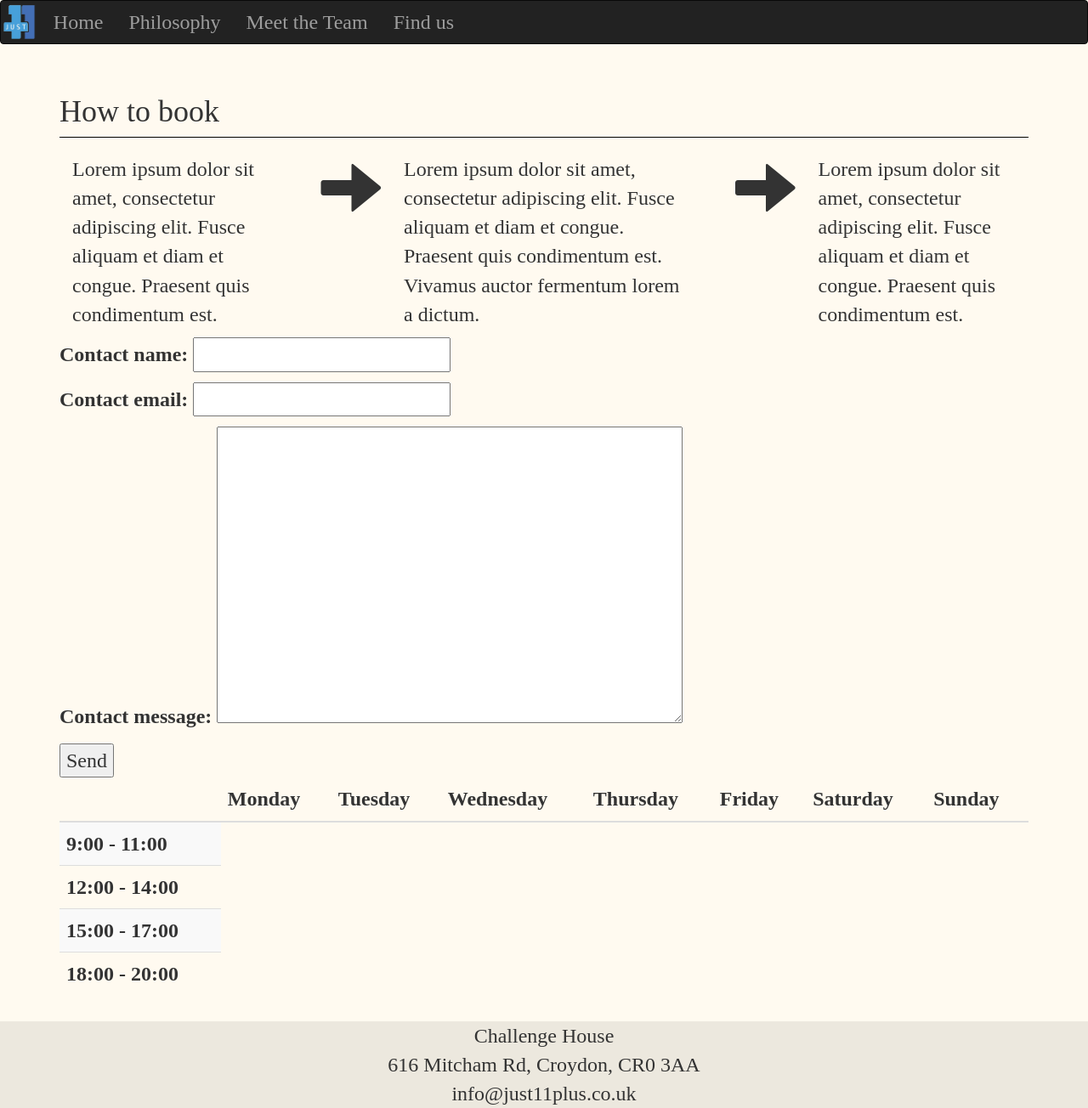
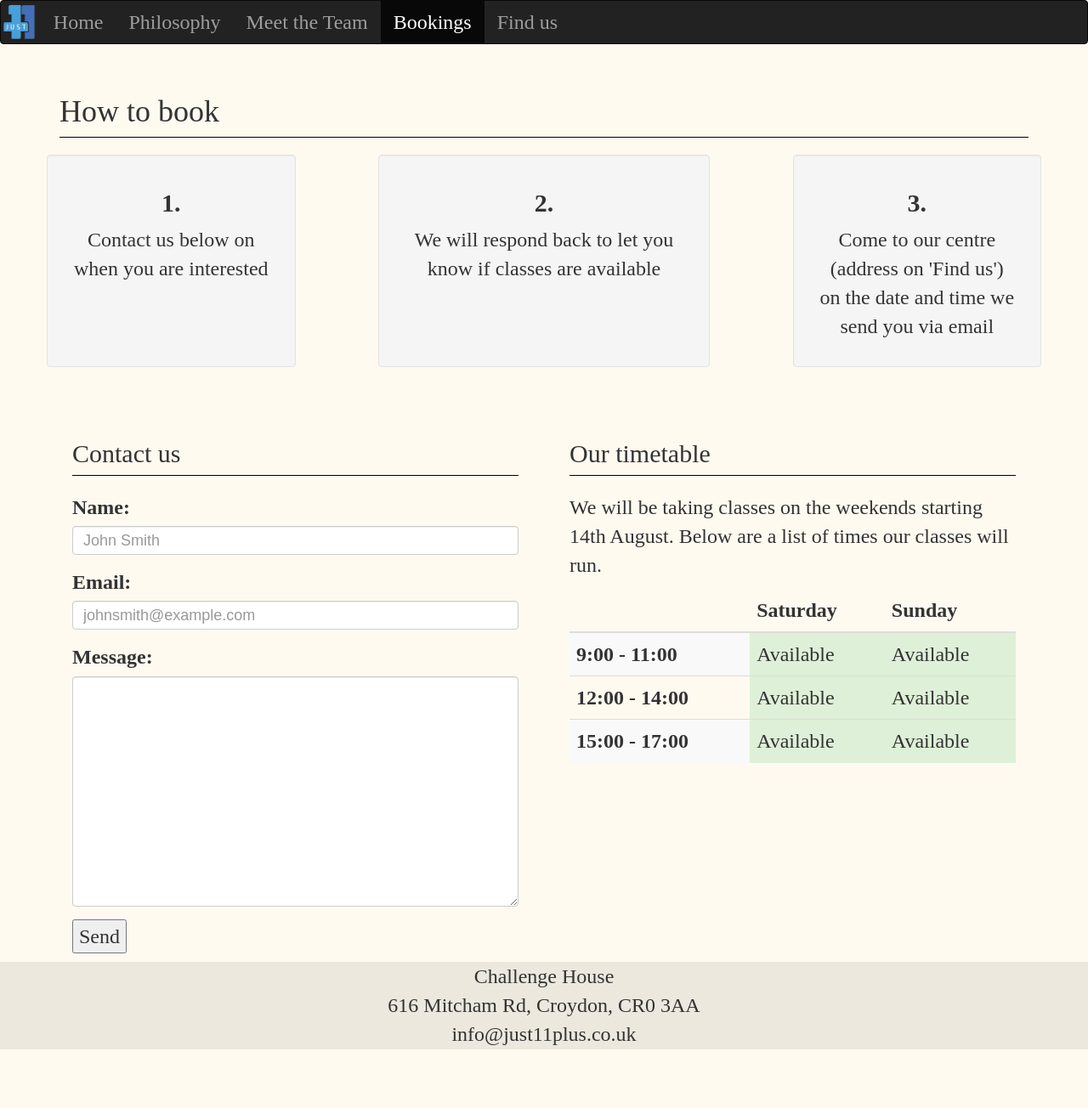
Before and after one commit to vognam/tuition_site, a Django app: page /bookings in a window 1280 px wide. Shown: the whole page at 85% size. After the commit the page ends 1235 px from the top, so only its background shows below. Run offline with Django 3.2, Linux system fonts and the light colour scheme; lists and menus that the app fills with data are empty; some libraries are stand-ins or nearby versions; some web fonts are replaced.

Commit message:
bookings finished + google analytics

```diff
--- a/home/forms.py
+++ b/home/forms.py
@@ -2,9 +2,9 @@ from django import forms
 
 
 class ContactForm(forms.Form):
-    contact_name = forms.CharField(required=True)
-    contact_email = forms.EmailField(required=True)
+    contact_name = forms.CharField(widget=forms.TextInput(attrs={'class': 'form-control', 'placeholder': 'John Smith'}), required=True)
+    contact_email = forms.EmailField(widget=forms.TextInput(attrs={'class': 'form-control', 'placeholder': 'johnsmith@example.com'}), required=True)
     contact_message = forms.CharField(
         required=True,
-        widget=forms.Textarea
+        widget=forms.Textarea(attrs={'class': 'form-control'})
     )
--- a/home/static/home/custom.css
+++ b/home/static/home/custom.css
@@ -35,8 +35,8 @@ div[class^='col-']{
     padding-left:30px;
 }
 
-span.glyphicon-arrow-right{
-    font-size: 3em;
+span.glyphicon-arrow-right .glyphicon-arrow-down{
+    font-size: 2em;
 }
 
 /*
@@ -85,3 +85,8 @@ span.glyphicon-arrow-right{
 .footer {
     background-color: lightskyblue;
 }
+
+.form-control {
+    font-size: 18px;
+    font-family: sans-serif;
+}
--- a/home/templates/home/base.html
+++ b/home/templates/home/base.html
@@ -9,6 +9,17 @@
     <meta name="google-site-verification" content="0qmrHxUpfoefvrb9fUEsxudAFfpnovfMgUO1j--T0Eg" />
 
     <link href="https://fonts.googleapis.com/css?family=Bellefair" rel="stylesheet">
+
+    <script>
+      (function(i,s,o,g,r,a,m){i['GoogleAnalyticsObject']=r;i[r]=i[r]||function(){
+      (i[r].q=i[r].q||[]).push(arguments)},i[r].l=1*new Date();a=s.createElement(o),
+      m=s.getElementsByTagName(o)[0];a.async=1;a.src=g;m.parentNode.insertBefore(a,m)
+      })(window,document,'script','https://www.google-analytics.com/analytics.js','ga');
+
+      ga('create', 'UA-102321299-1', 'auto');
+      ga('send', 'pageview');
+
+    </script>
 
     <script src="{% static 'home/jquery.js' %}"></script>
     <link rel="stylesheet" type="text/css" href="{% static 'home/bootstrap.css' %}">
@@ -44,7 +55,7 @@
         <li class="{% if nbar == 'philosophy' %}active{% endif %}"><a href="{% url 'philosophy' %}">Philosophy</a></li>
         <li class="{% if nbar == 'meettheteam' %}active{% endif %}"><a href={%  url 'meettheteam' %}>Meet the Team</a></li>
         <!--<li class="{% if nbar == 'pricing' %}active{% endif %}"><a href="{% url 'pricing' %}">Pricing</a></li>-->
-        <!--<li class="{% if nbar == 'bookings' %}active{% endif %}"><a href="{% url 'bookings' %}">Bookings</a></li>-->
+        <li class="{% if nbar == 'bookings' %}active{% endif %}"><a href="{% url 'bookings' %}">Bookings</a></li>
         <!--<li class="{% if nbar == 'whatis11plus' %}active{% endif %}"><a href="{% url 'whatis11plus' %}">What is 11+</a></li>-->
         <li class="{% if nbar == 'findus' %}active{% endif %}"><a href="{% url 'findus' %}">Find us</a></li>
         <!--<li class="{% if nbar == 'testimonials' %}active{% endif %}"><a href="{% url 'testimonials' %}">Testimonials</a></li>-->
--- a/home/templates/home/bookings.html
+++ b/home/templates/home/bookings.html
@@ -9,45 +9,58 @@
 {% block body %}
     <div class="container">
         <h1 class="page-header">How to book</h1>
-        <div class="row">
-            <div class="col-sm-3">
-                <p>Lorem ipsum dolor sit amet, consectetur adipiscing elit. Fusce aliquam et diam et congue. Praesent quis condimentum est.  </p>
+        <div class="row text-center vertical-center">
+            <div class="col-sm-3 well">
+                <h2><strong>1.</strong></h2>
+                <p>Contact us below on when you are interested</p>
+                <br><br>
             </div>
-            <div class="col-sm-1">
-                <span class="glyphicon glyphicon-arrow-right"></span>
+            <div class="col-sm-1"></div>
+            <div class="col-sm-4 well">
+                <h2><strong>2.</strong></h2>
+                <p>We will respond back to let you know if classes are available</p>
+                <br>
+                <br>
             </div>
-            <div class="col-sm-4">
-                <p>Lorem ipsum dolor sit amet, consectetur adipiscing elit. Fusce aliquam et diam et congue. Praesent quis condimentum est. Vivamus auctor fermentum lorem a dictum. </p>
-            </div>
-            <div class="col-sm-1">
-                <span class="glyphicon glyphicon-arrow-right"></span>
-            </div>
-            <div class="col-sm-3">
-                <p>Lorem ipsum dolor sit amet, consectetur adipiscing elit. Fusce aliquam et diam et congue. Praesent quis condimentum est.  </p>
+            <div class="col-sm-1"></div>
+            <div class="col-sm-3 well">
+                <h2><strong>3.</strong></h2>
+                <p>Come to our centre (address on 'Find us') on the date and time we send you via email</p>
             </div>
         </div>
     </div>
 
     <div class="container">
+        <div class="row">
+            <div class="col-xs-12 col-sm-6">
+                <h2 class="page-header">Contact us</h2>
                 <form method="post">
                     {% csrf_token %}
-            {{ form.as_p }}
+                    <div class="form-group">
+                        <label for="John Smith">Name: </label>
+                        {{ form.contact_name }}
+                    </div>
+                    <div class="form-group">
+                        <label for="JohnSmith@example.com">Email: </label>
+                        {{ form.contact_email }}
+                    </div>
+                    <div class="form-group">
+                        <label for="Message">Message: </label>
+                        {{ form.contact_message }}
+                    </div>
                     <div class="form-actions">
                         <button type="submit">Send</button>
                     </div>
                 </form>
             </div>
 
-    <div class="container">
+            <div class="col-xs-12 col-sm-6">
+                <h2 class="page-header">Our timetable</h2>
+                <p>We will be taking classes on the weekends starting 14th August. Below are a list of times our classes will run.</p>
                 <table class="table table-striped table-responsive">
                     <thead>
                         <tr>
                             <th></th>
-                    <th>Monday</th>
-                    <th>Tuesday</th>
-                    <th>Wednesday</th>
-                    <th>Thursday</th>
-                    <th>Friday</th>
                             <th>Saturday</th>
                             <th>Sunday</th>
                         </tr>
@@ -55,17 +68,22 @@
                     <tbody>
                         <tr>
                             <th>9:00 - 11:00</th>
+                            <td class="success">Available</td>
+                            <td class="success">Available</td>
                         </tr>
                         <tr>
                             <th>12:00 - 14:00</th>
+                            <td class="success">Available</td>
+                            <td class="success">Available</td>
                         </tr>
                         <tr>
                             <th>15:00 - 17:00</th>
-                </tr>
-                <tr>
-                    <th>18:00 - 20:00</th>
+                            <td class="success">Available</td>
+                            <td class="success">Available</td>
                         </tr>
                     </tbody>
                 </table>
             </div>
+        </div>
+    </div>
 {% endblock %}
--- a/home/views.py
+++ b/home/views.py
@@ -1,6 +1,7 @@
 # -*- coding: utf-8 -*-
 from __future__ import unicode_literals
 
+import smtplib
 from django.shortcuts import render, redirect
 from .forms import ContactForm
 from django.core.mail import send_mail, BadHeaderError
@@ -33,7 +34,10 @@ def bookings(request):
             email = form.cleaned_data['contact_email']
             message = form.cleaned_data['contact_message']
             try:
-                send_mail('Booking query', name + '\n' + message, email, ['admin@example.com'])
+                send_mail(subject='Booking query',
+                          message='Name: ' + name + '\nEmail: ' + email + '\n\n' + message,
+                          recipient_list=['info@just11plus.com'],
+                          from_email='vignesh.uma1@gmail.com')
             except BadHeaderError:
                 return HttpResponse('Invalid header found.')
             return redirect('success')
@@ -43,7 +47,7 @@ def bookings(request):
 
 
 def success(request):
-    return HttpResponse('Success! Thank you for your message.')
+    return render(request, 'home/success.html')
 
 
 def philosophy(request):
```
Also changed, not shown: home/templates/home/success.html (added, +15 -0 lines), tuition_site/settings.py (+5 -5 lines). Lines whose indentation alone changed are shown as unchanged.
